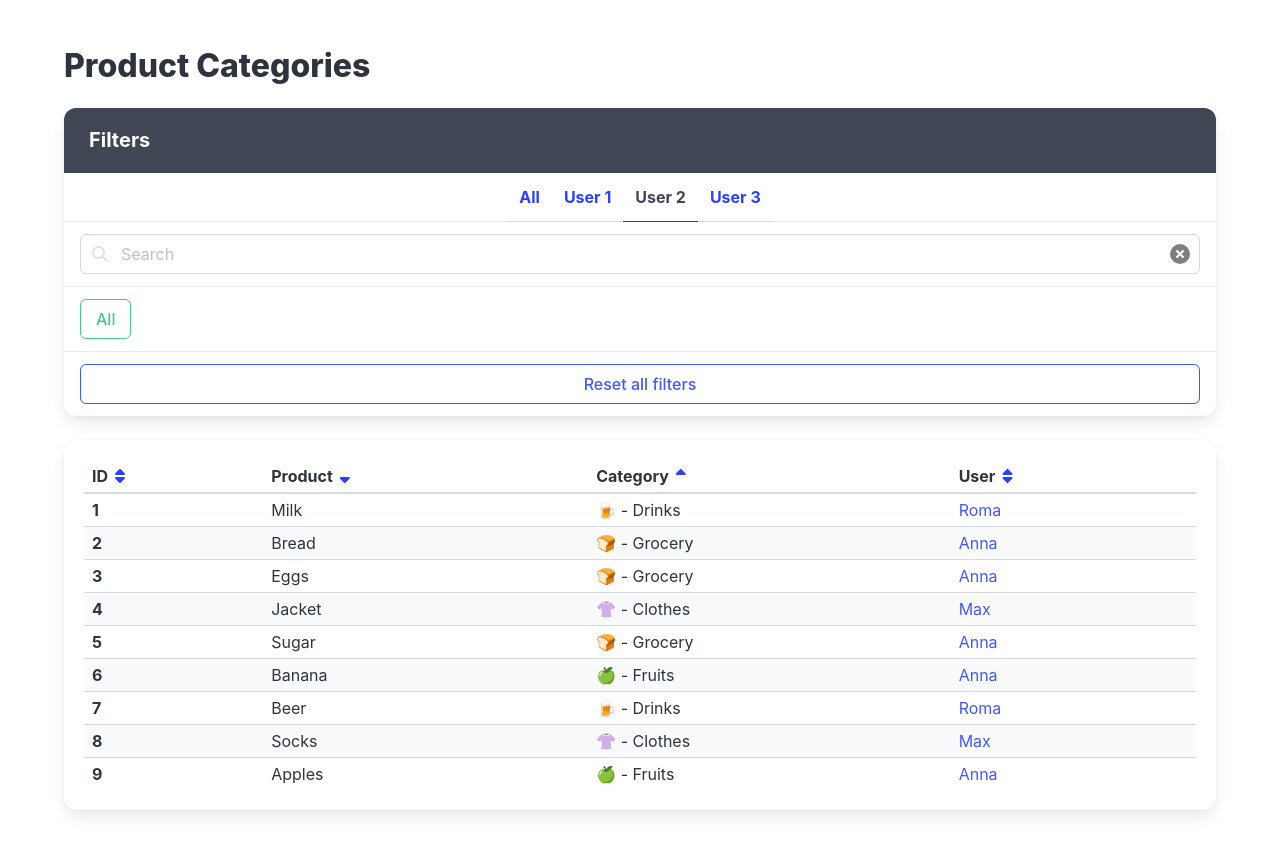
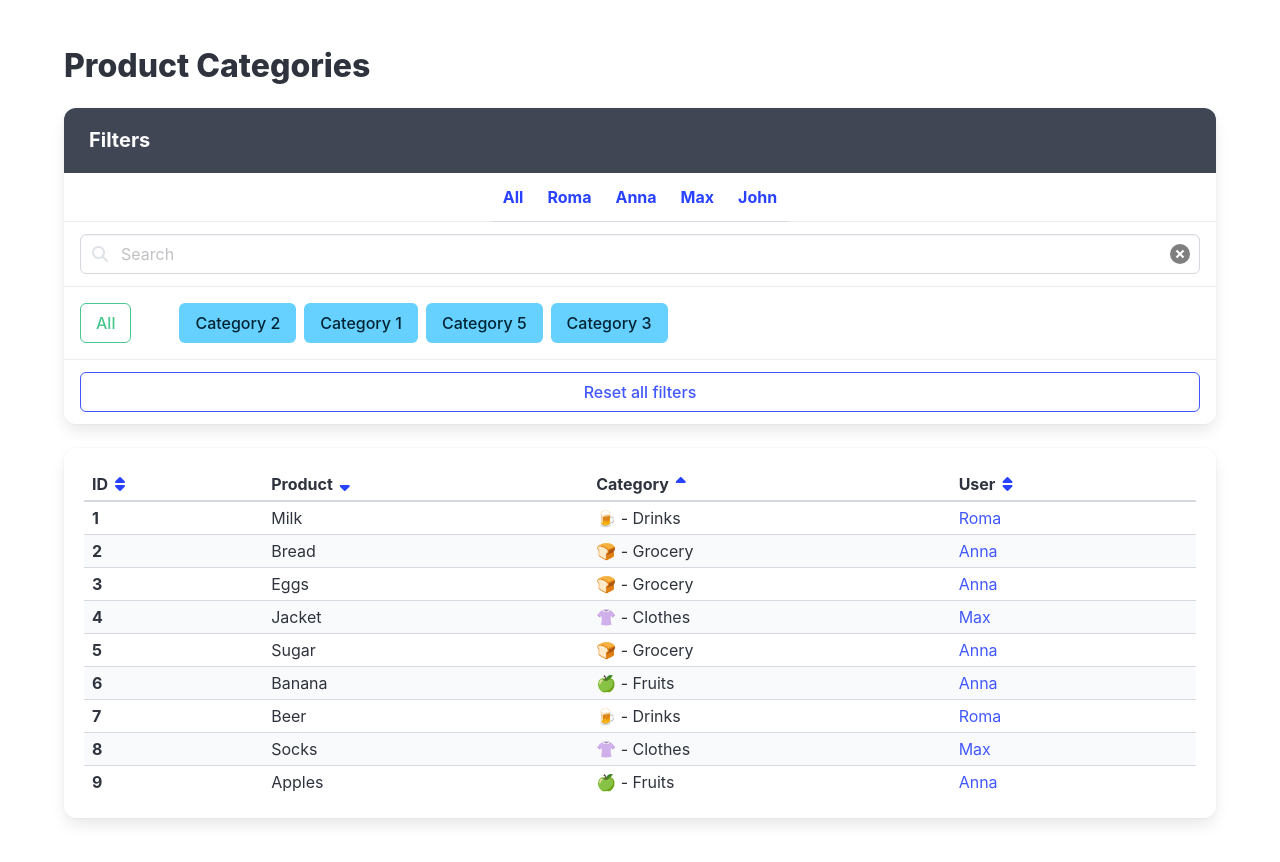
Before and after one commit to Stanovyi/react_practice_Stanovyi, a React (Vite) app: page / in a window 1280 px wide. Shown: the top 862 px of the page. Built offline with nearby package versions, Linux system fonts and the light colour scheme.

Commit message:
final commit

```diff
--- a/src/App.jsx
+++ b/src/App.jsx
@@ -1,6 +1,7 @@
 /* eslint-disable jsx-a11y/accessible-emoji */
 import React, { useState } from 'react';
 import './App.scss';
+import cn from 'classnames';
 
 import usersFromServer from './api/users';
 import categoriesFromServer from './api/categories';
@@ -20,8 +21,15 @@ const products = productsFromServer.map(product => {
 export const App = () => {
   const [query, setQuery] = useState('');
   const [categorySelected, setcategorySelected] = useState(0);
+  const [selectedUserId, setSelectedUserId] = useState(0);
 
   let visibleProducts = [...products];
+
+  if (selectedUserId) {
+    visibleProducts = visibleProducts.filter(product => {
+      return product.user.id === selectedUserId;
+    });
+  }
 
   if (categorySelected) {
     visibleProducts = visibleProducts.filter(product => {
@@ -37,6 +45,14 @@ export const App = () => {
     });
   }
 
+  let categoryNames = [];
+  products.forEach(product => {
+    if (!categoryNames.includes(product.categoryId))
+      return categoryNames.push(product.categoryId);
+  });
+
+  console.log(categoryNames);
+
   return (
     <div className="section">
       <div className="container">
@@ -47,21 +63,26 @@ export const App = () => {
             <p className="panel-heading">Filters</p>
 
             <p className="panel-tabs has-text-weight-bold">
-              <a data-cy="FilterAllUsers" href="#/">
+              <a
+                data-cy="FilterAllUsers"
+                href="#/"
+                onClick={() => setSelectedUserId(0)}
+              >
                 All
               </a>
 
-              <a data-cy="FilterUser" href="#/">
-                User 1
+              {usersFromServer.map(user => {
+                return (
+                  <a
+                    data-cy="FilterUser"
+                    href="#/"
+                    onClick={() => setSelectedUserId(user.id)}
+                    className={cn({ 'is-active': user.id === selectedUserId })}
+                  >
+                    {user.name}
                   </a>
-
-              <a data-cy="FilterUser" href="#/" className="is-active">
-                User 2
-              </a>
-
-              <a data-cy="FilterUser" href="#/">
-                User 3
-              </a>
+                );
+              })}
             </p>
 
             <div className="panel-block">
@@ -101,42 +122,19 @@ export const App = () => {
                 All
               </a>
 
-              {products.map(product => {
+              {categoryNames.map(categoryName => {
+                return (
                   <a
+                    key={categoryName}
                     data-cy="Category"
                     className="button mr-2 my-1 is-info"
                     href="#/"
-                  onClick={() => setcategorySelected(product.categoryId)}
+                    onClick={() => setcategorySelected(categoryName)}
                   >
-                  Category {product.categoryId}
-                </a>;
+                    Category {categoryName}
+                  </a>
+                );
               })}
-
-              {/* <a
-                data-cy="Category"
-                className="button mr-2 my-1"
-                href="#/"
-                onClick={() => setcategorySelected(2)}
-              >
-                Category 2
-              </a>
-
-              <a
-                data-cy="Category"
-                className="button mr-2 my-1 is-info"
-                href="#/"
-                onClick={() => setcategorySelected(3)}
-              >
-                Category 3
-              </a>
-              <a
-                data-cy="Category"
-                className="button mr-2 my-1"
-                href="#/"
-                onClick={() => setcategorySelected(4)}
-              >
-                Category 4
-              </a> */}
             </div>
 
             <div className="panel-block">
```
Lines whose indentation alone changed are shown as unchanged.
